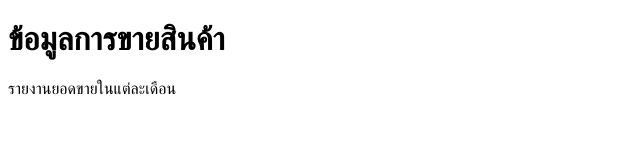
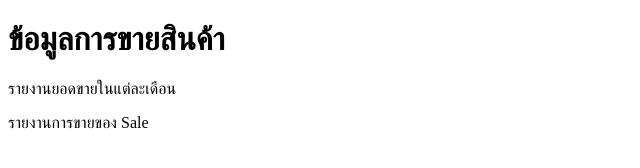
Before and after one commit to Fxse05/project, a plain HTML site: page index.html in a window 1280 px wide. Shown: the whole page, without its empty margins (0-640 px from the left). Drawn offline with Linux system fonts and the light colour scheme.

Commit message:
เพิ่มข้อมูลการขายของ Sale

```diff
--- a/index.html
+++ b/index.html
@@ -8,5 +8,6 @@
     <body>
         <h1>ข้อมูลการขายสินค้า</h1>
         <p>รายงานยอดขายในแต่ละเดือน</p>
+        <p>รายงานการขายของ Sale</p>
     </body>
 </html>
```
